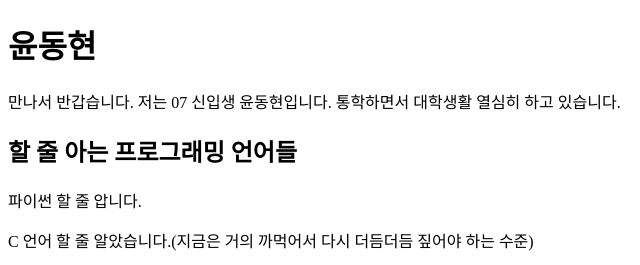
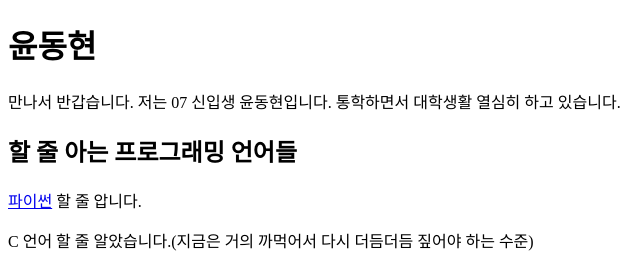
Before and after one commit to albert3456-1/26-1-dev-intro, a plain HTML site: page index.html in a window 1280 px wide. Shown: the top 265 px of the page, 0-640 px from the left. Drawn offline with Linux system fonts and the light colour scheme.

Commit message:
hyper text

```diff
--- a/index.html
+++ b/index.html
@@ -16,7 +16,7 @@
         할 줄 아는 프로그래밍 언어들
     </h2>
     <p>
-        파이썬 할 줄 압니다.
+        <a href="./python.html">파이썬</a> 할 줄 압니다.
     </p>
     <p>
         C 언어 할 줄 알았습니다.(지금은 거의 까먹어서 다시 더듬더듬 짚어야 하는 수준)
```
